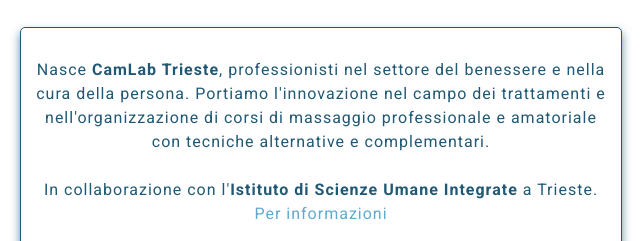
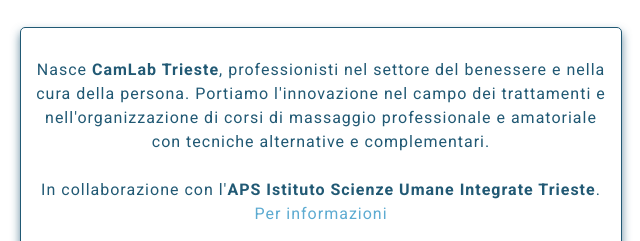
Before and after one commit to MarkoNikolajevic/camlabtrieste, a website: page index.html in a window 1280 px wide. Shown: the part 509-750 px from the top of the page, 319-959 px from the left. Drawn offline with Linux system fonts and the light colour scheme.

Commit message:
Change a bit about collaboration association

```diff
--- a/index.html
+++ b/index.html
@@ -74,7 +74,7 @@
       <p class="camlab-story hidden-text">Nasce<strong> CamLab Trieste</strong>, professionisti nel settore del benessere e nella cura
       della persona. Portiamo l'innovazione nel campo dei trattamenti e nell'organizzazione
       di corsi di massaggio professionale e amatoriale con tecniche alternative e complementari.<br><br>
-      In collaborazione con l'<strong>Istituto di Scienze Umane Integrate</strong> a Trieste.<br>
+      In collaborazione con l'<strong>APS Istituto Scienze Umane Integrate Trieste</strong>.<br>
       <a class="collaboration-link" href="https://www.istitutoscienzeumaneintegrate.it/" target="_blank" rel="noreferrer">Per informazioni</a>
       </p><br>
       <div class="camlab-courses hidden-text">
```
